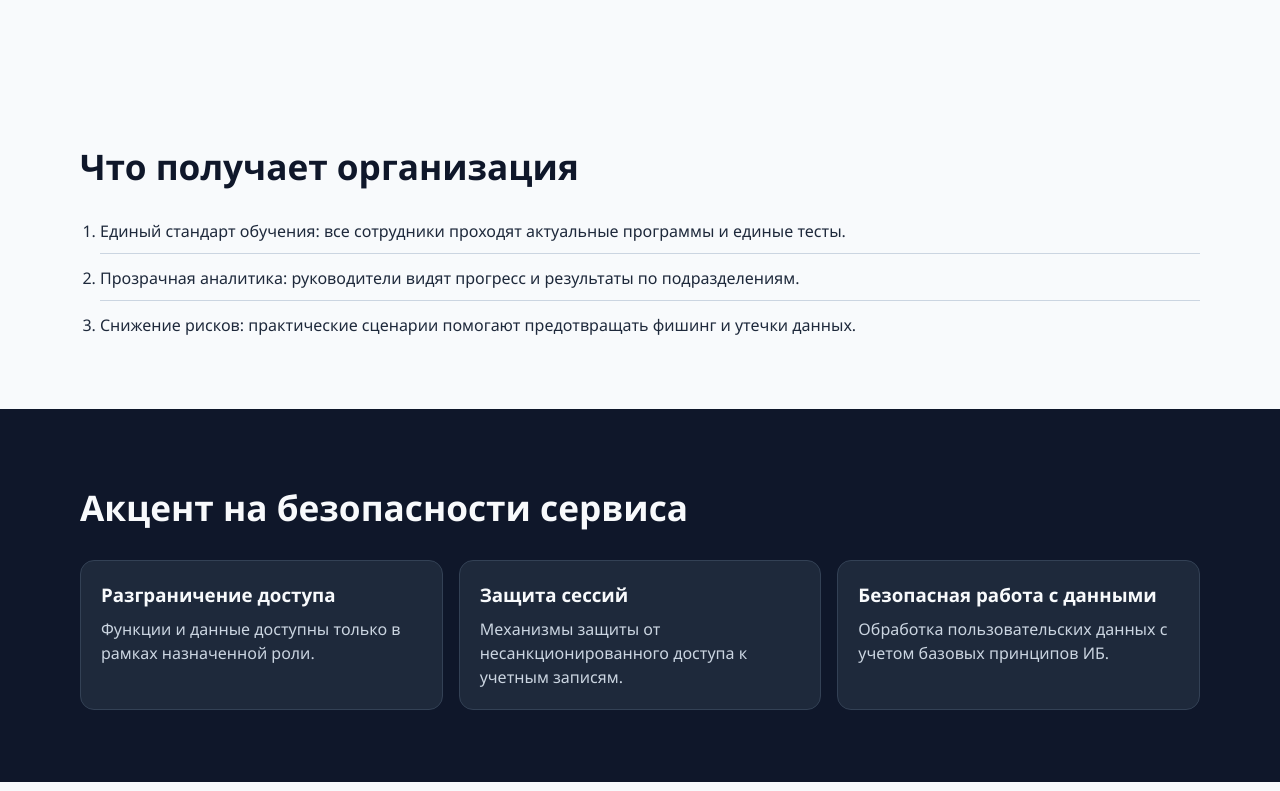
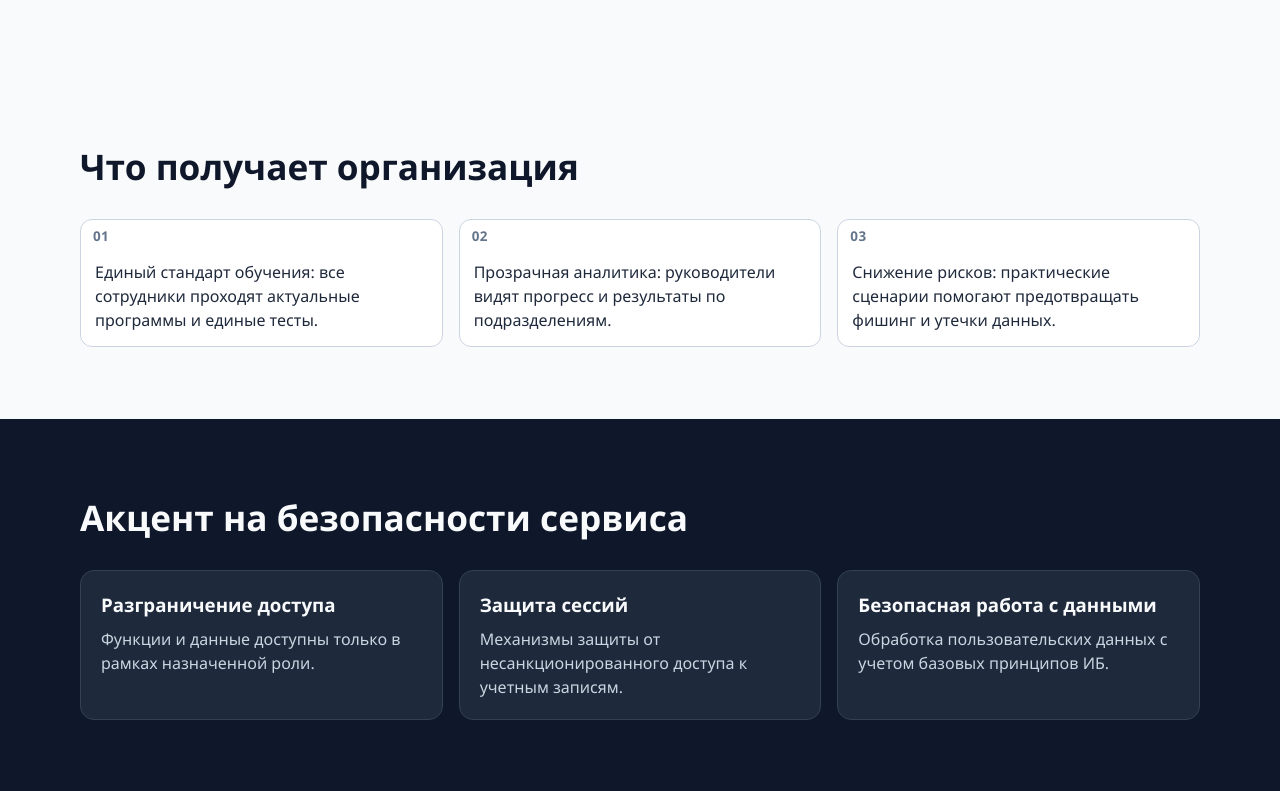
Before and after one commit to corpedu1/corpedu, a Django app: page / in a window 1280 px wide. Shown: the part 1158-1949 px from the top of the page. Run offline with Django 5.2, Linux system fonts and the light colour scheme.

Commit message:
Finished landing design

```diff
--- a/static/css/landing.css
+++ b/static/css/landing.css
@@ -175,23 +175,42 @@ a {
 }
 
 .panel__list {
+    list-style: none;
+    counter-reset: org-benefit;
     margin: 0;
-    padding: 0 0 0 20px;
+    padding: 0;
     display: grid;
-    gap: 12px;
+    grid-template-columns: repeat(3, minmax(0, 1fr));
+    gap: 16px;
 }
 
 .panel__list li {
+    position: relative;
+    counter-increment: org-benefit;
     color: #1e293b;
     font-size: 1rem;
     line-height: 1.5;
-    padding-bottom: 10px;
-    border-bottom: 1px solid #cbd5e1;
+    padding: 40px 14px 14px 14px;
+    border: 1px solid #cbd5e1;
+    border-radius: 12px;
+    background: #ffffff;
+}
+
+.panel__list li::before {
+    content: counter(org-benefit, decimal-leading-zero);
+    display: block;
+    position: absolute;
+    top: 10px;
+    left: 12px;
+    color: #64748b;
+    font-size: 0.84rem;
+    font-weight: 700;
+    line-height: 1;
+    letter-spacing: 0.4px;
 }
 
 .panel__list li:last-child {
-    border-bottom: 0;
-    padding-bottom: 0;
+    border-bottom: 1px solid #cbd5e1;
 }
 
 .section {
@@ -369,6 +388,10 @@ a {
         grid-template-columns: 1fr;
     }
 
+    .panel__list {
+        grid-template-columns: 1fr;
+    }
+
     .hero {
         padding-top: 72px;
     }
```
